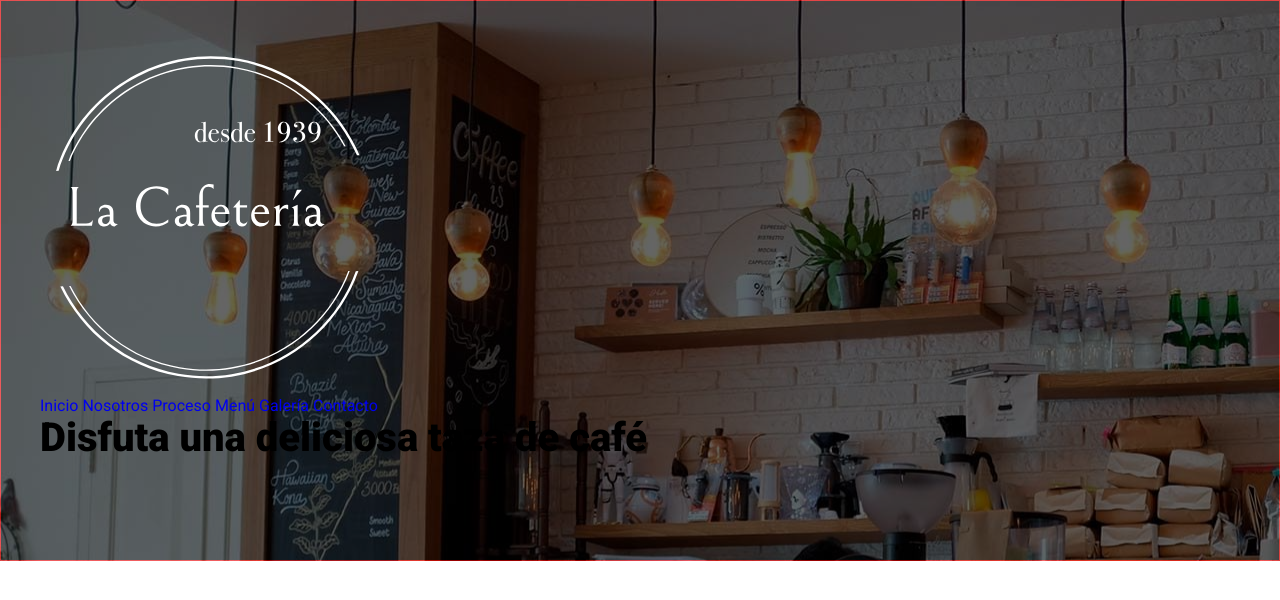
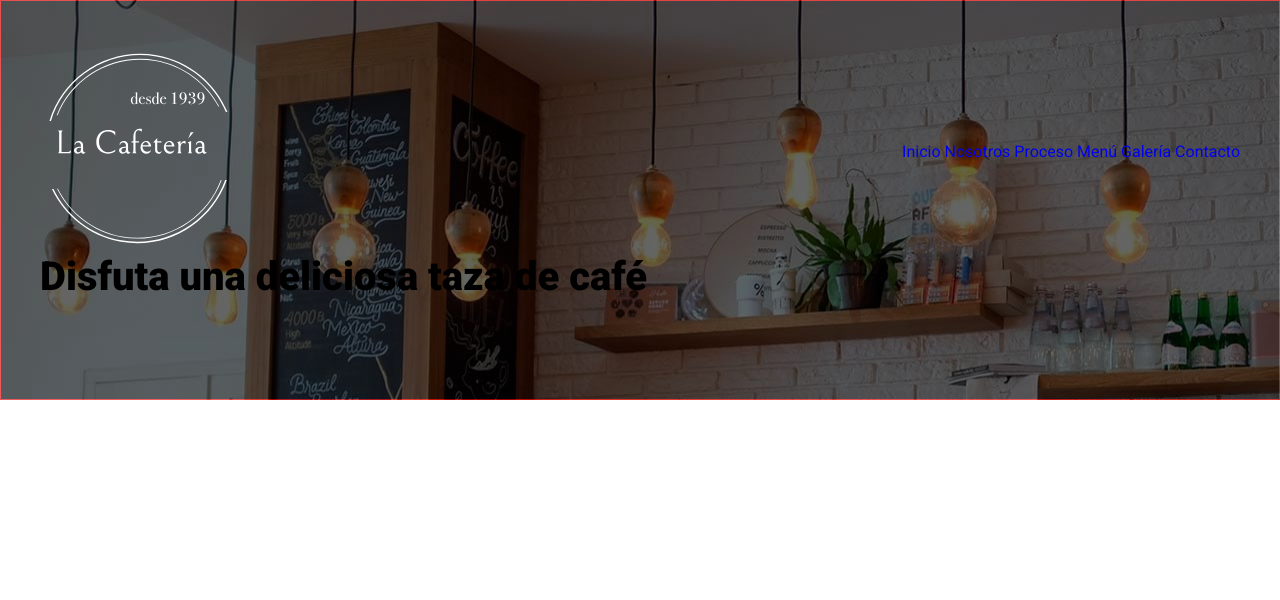
Before and after one commit to BryanGACO/cafeteria-sass, a website: page index.html in a window 1280 px wide. Drawn offline with Linux system fonts and the light colour scheme.

Commit message:
Estilos iniciales a la barra header

```diff
--- /dev/null
+++ b/src/scss/header/_barra.scss
@@ -0,0 +1,21 @@
+@use 'base/mixins' as m;
+
+.barra {
+    display: flex;
+    flex-direction: column;
+    @include m.tablet {
+        flex-direction: row;
+        align-items: center;
+        justify-content: space-between;
+    }
+
+    .logo{
+        width: 50%;
+        margin: 0 auto;
+
+        @include m.tablet {
+            width: 20rem;
+            margin: 0;
+        }
+    }
+}
--- a/src/scss/header/_header.scss
+++ b/src/scss/header/_header.scss
@@ -5,7 +5,9 @@
     padding: 5rem 0;
     position: relative;
 
+    @include m.telefono {
 
+    }
 
     &::before {
         content: '';
--- a/src/scss/header/_index.scss
+++ b/src/scss/header/_index.scss
@@ -1,2 +1,3 @@
 @forward 'header';
 @forward 'navegacion';
+@forward 'barra';
```
Also changed, not shown: build/css/app.css.
